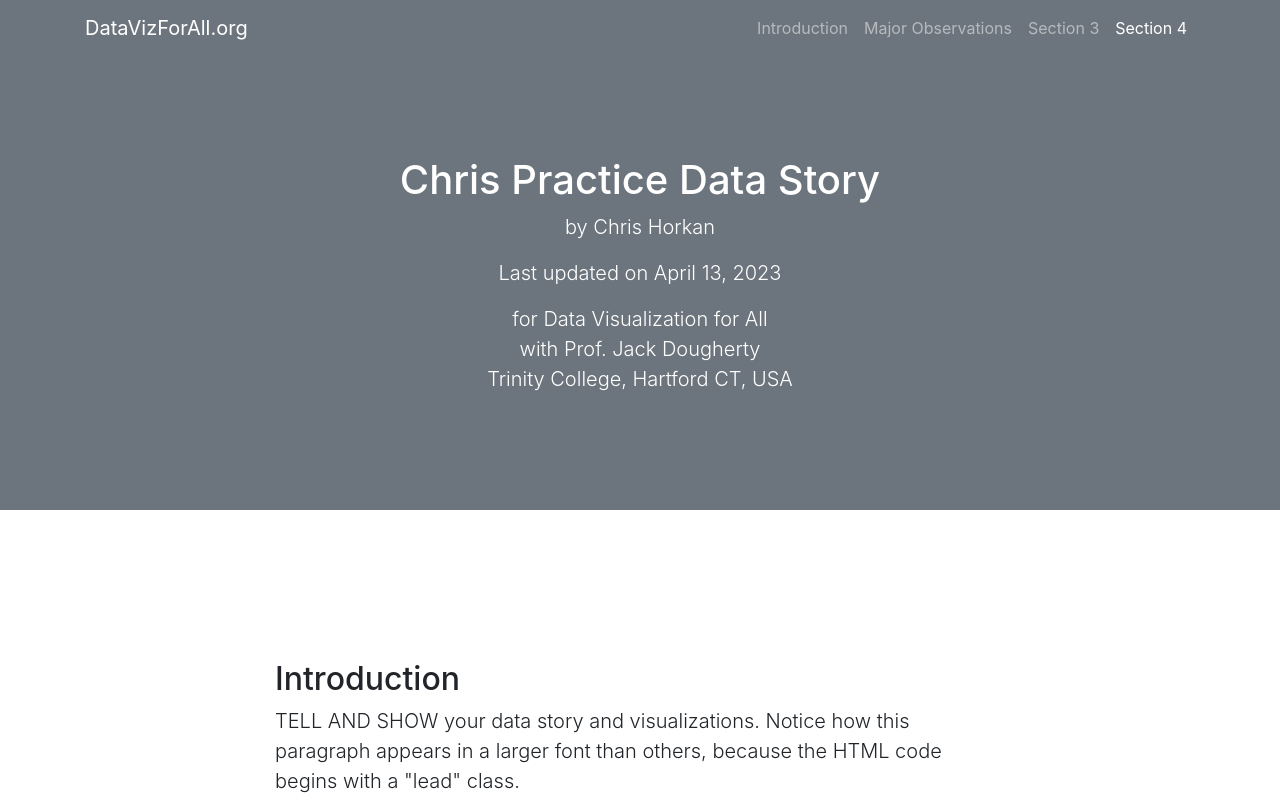
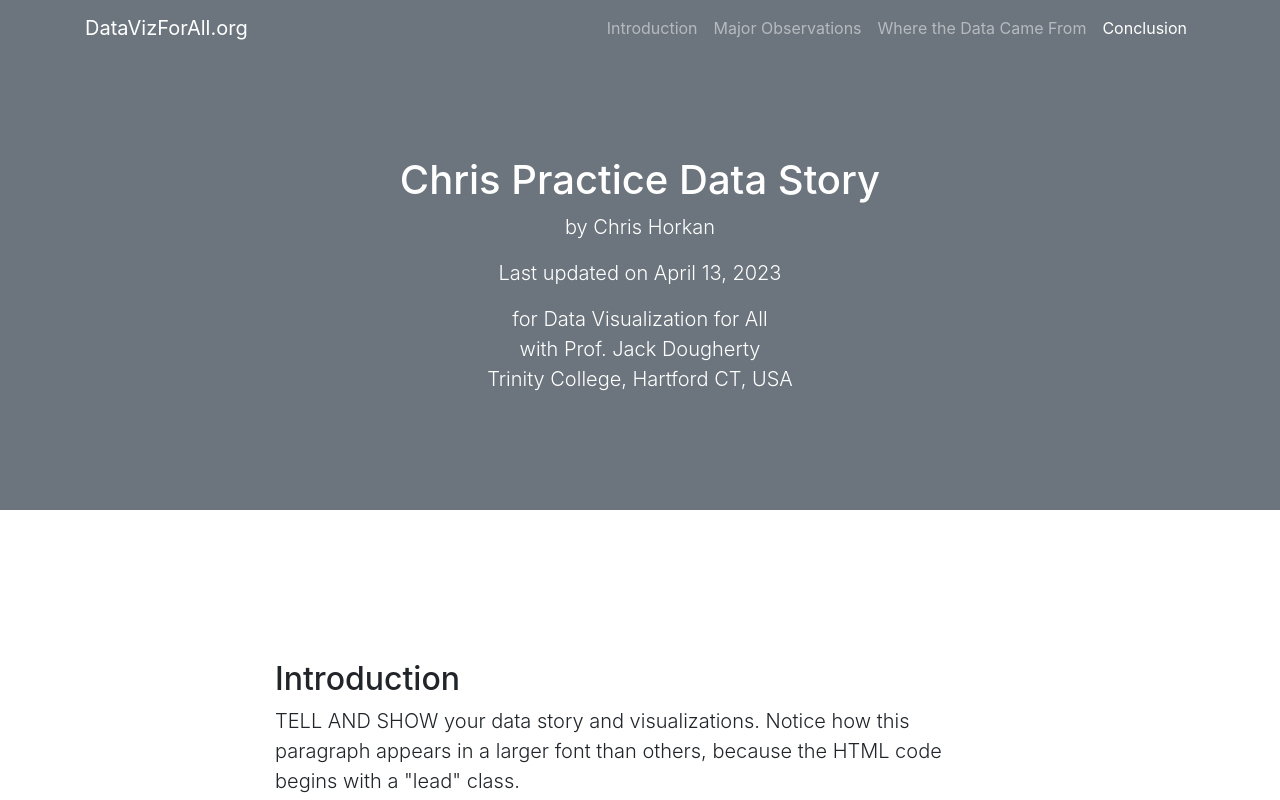
Before and after one commit to ChrisHorkan/Practice-Story, a plain HTML site: page index.html in a window 1280 px wide. Shown: the top 800 px of the page. Drawn offline with nearby package versions, Linux system fonts and the light colour scheme.

Commit message:
Update index.html

```diff
--- a/index.html
+++ b/index.html
@@ -40,10 +40,10 @@
             <a class="nav-link js-scroll-trigger" href="#section2">Major Observations</a>
           </li>
           <li class="nav-item">
-            <a class="nav-link js-scroll-trigger" href="#section3">Section 3</a>
+            <a class="nav-link js-scroll-trigger" href="#section3">Where the Data Came From</a>
           </li>
           <li class="nav-item">
-            <a class="nav-link js-scroll-trigger" href="#section4">Section 4</a>
+            <a class="nav-link js-scroll-trigger" href="#section4">Conclusion</a>
           </li>
         </ul>
       </div>
@@ -110,7 +110,7 @@
     <div class="container">
       <div class="row">
         <div class="col-lg-8 mx-auto">
-          <h2>Section 3</h2>
+          <h2>Where the Data Came From</h2>
           <p>Give credit to people, organizations, resources, and tools that helped you to create this data story. Write in HTML format and include links when appropriate. When you paraphrase or quote from a specific reading, cite it using any standard academic citation style (such as MLA or APA inline citations), and include the full reference in a bibliography section at the end of your data story. For help with creating citations, I highly recommend the <a href='https://zbib.org'>Zbib.org</a> tool. Insert any URL, but you may need to click the Edit button to manually add missing details, such as author and date if the tool does not automatically recognize them, as shown in Image 1 and 2 below.</p>
 
           <img src="sample-zbib1.png" style="width: 100%; margin: 30px 0">
@@ -150,7 +150,7 @@
     <div class="container">
       <div class="row">
         <div class="col-lg-8 mx-auto">
-          <h2>Section 4: Advanced Tips</h2>
+          <h2>Conclusion</h2>
 
           <p>Change names of `Section 1` etc. to customized navigation labels that make sense for your data story, such as `Why It Matters` or `How We Made This` etc. To do this you must change names in TWO places: see the Navigation Container (around lines 30-50) and the corresponding Sections below. Keep the section numbers but change the reader-friendly labels.</p>
 
```
